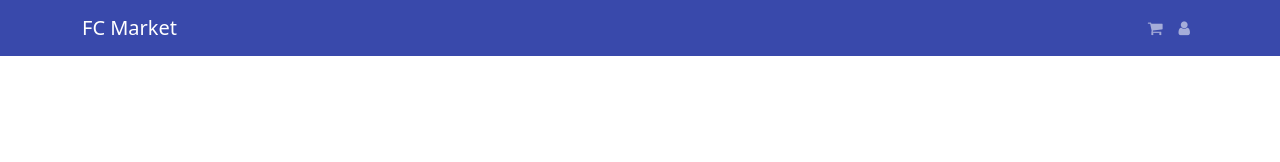
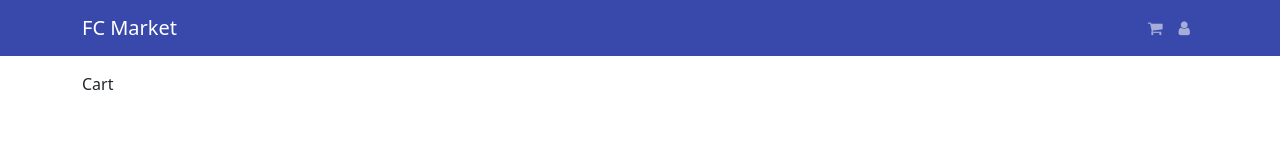
Before and after one commit to vidamohammadi/FC-Market, a React (Create React App) app: page /Cart/1 in a window 1280 px wide. Before the commit this address had no page. Shown: the top 162 px of the page. Built offline with nearby package versions, Linux system fonts and the light colour scheme.

Commit message:
card component

```diff
--- a/package.json
+++ b/package.json
@@ -9,6 +9,7 @@
     "axios": "^0.24.0",
     "bootstrap": "^5.1.3",
     "font-awesome": "^4.7.0",
+    "history": "^5.2.0",
     "react": "^17.0.2",
     "react-bootstrap": "^2.0.4",
     "react-dom": "^17.0.2",
--- a/src/App.js
+++ b/src/App.js
@@ -3,6 +3,7 @@
 import { Container } from 'react-bootstrap'
 import Home from './pages/Home'
 import Product from './pages/Product'
+import Cart from './pages/Cart'
 import Footer from './components/Footer/Footer'
 import Header from './components/Header/Header'
 
@@ -15,6 +16,7 @@
           <Routes>
             <Route path="/" element={<Home />} />
             <Route path="/product/:id" element={<Product />}/>
+            <Route path="/Cart/:id?" element={<Cart />} />
           </Routes>
         </Container>
       </main>
--- /dev/null
+++ b/src/history.js
@@ -0,0 +1,3 @@
+import { createBrowserHistory } from 'history';
+
+export default createBrowserHistory();
--- /dev/null
+++ b/src/pages/Cart.js
@@ -0,0 +1,11 @@
+import React from 'react'
+
+const Cart = () => {
+    return (
+        <div>
+            Cart
+        </div>
+    )
+}
+
+export default Cart
--- a/src/pages/Product.js
+++ b/src/pages/Product.js
@@ -1,6 +1,6 @@
 import React, { useEffect } from 'react'
 import { useDispatch, useSelector } from 'react-redux'
-import { useParams, Link } from 'react-router-dom'
+import { useParams, useNavigate, Link } from 'react-router-dom'
 import { Row, Col, Button, Image, ListGroup } from 'react-bootstrap'
 import { productDetailAction } from '../action/productAction'
 
@@ -16,6 +16,12 @@
     useEffect(() => {
         dispatch(productDetailAction(params.id))
     }, [dispatch, params])
+
+    const navigate = useNavigate()
+
+    const addToCartHandler = () => {
+        navigate(`/cart/${params.id}`)
+    }
 
     return (
         <div>
@@ -43,7 +49,7 @@
                     <Col md={3}>
                         <ListGroup variant='flush'>
                             <ListGroup.Item>
-                                <Button className='btn-block' type="button">
+                                <Button onClick={addToCartHandler} className='btn-block' type="button">
                                     Add to Card
                                 </Button>
                             </ListGroup.Item>
```
Also changed, not shown: 1 other file (tests, documents, lock files or other folders).
